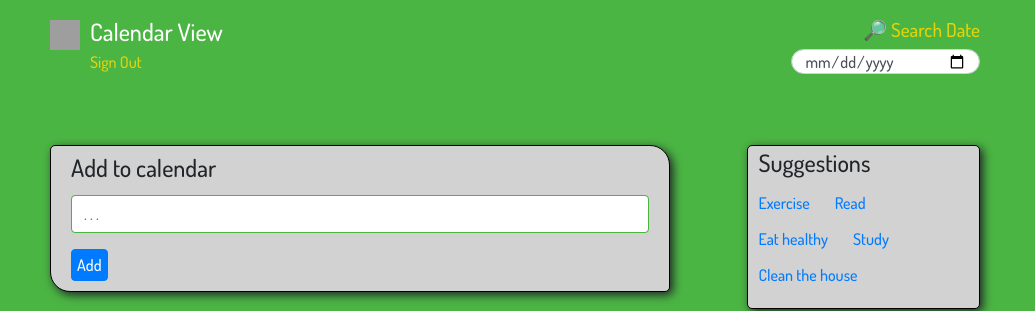
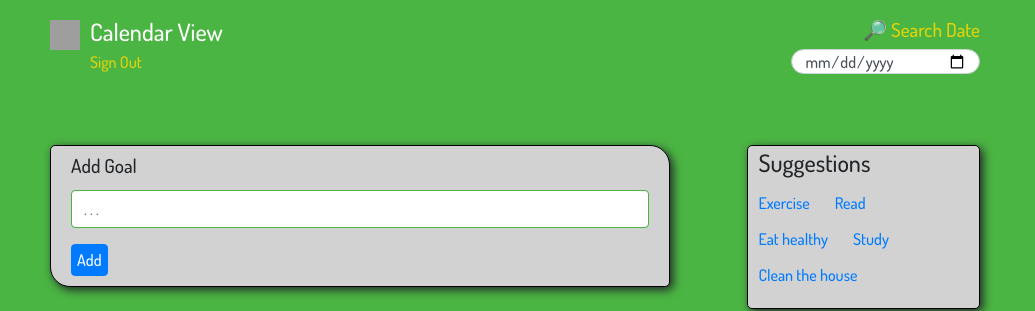
Before and after one commit to JKrayg/successList, a React (Create React App) app in the folder client/: page /Home in a window 1280 px wide. Shown: the top 311 px of the page, without its empty margins (125-1160 px from the left). Built offline with nearby package versions, Linux system fonts and the light colour scheme; no server answers; sample sign-in values are in the browser's storage; grey boxes are pictures that could not be loaded.

Commit message:
last push

```diff
--- a/client/public/index.html
+++ b/client/public/index.html
@@ -14,6 +14,7 @@
     <link rel="stylesheet" href="https://stackpath.bootstrapcdn.com/bootstrap/4.5.0/css/bootstrap.min.css" integrity="sha384-9aIt2nRpC12Uk9gS9baDl411NQApFmC26EwAOH8WgZl5MYYxFfc+NcPb1dKGj7Sk" crossorigin="anonymous">
     <link href="https://fonts.googleapis.com/css2?family=Dosis:wght@500&display=swap" rel="stylesheet">
     <link rel="stylesheet" href="./index.css">
+    <link rel="manifest" href="../src/manifest.json">
     <title>SuccessList</title>
   </head>
   <body>
--- a/client/src/components/Contact/index.js
+++ b/client/src/components/Clock/Contact/index.js
@@ -1,5 +1,5 @@
 import React from 'react';
-import Header from "../Header"
+import Header from "../../Header"
 
 function Contact() {
     return (
--- a/client/src/components/GoalForm/index.js
+++ b/client/src/components/GoalForm/index.js
@@ -8,7 +8,7 @@ function GoalForm(props)  {
                 <div style = {{marginTop: "70px"}} className = "container">
                     <div className = "row">
                         <div style = {mainCon} className = "col-md-8">
-                            <h1 style = {{fontFamily: 'Dosis, sans-serif', fontSize: "1.5rem", marginBottom: "15px"}}>Add to calendar</h1>
+                            <h1 style = {{fontFamily: 'Dosis, sans-serif', fontSize: "1.2rem", marginBottom: "15px"}}>Add Goal</h1>
                             <div className="form-group">
                                 <input
                                 style = {{ border: "1px solid #4BB543", fontFamily: 'Dosis, sans-serif'}}
--- a/package.json
+++ b/package.json
@@ -4,7 +4,7 @@
   "description": "",
   "main": "server.js",
   "scripts": {
-    "start": "if-env NODE_ENV=production && npm run start:prod || npm run start:dev",
+    "start": "if-env NODE_ENV=production && npm run start:prod || npm run start:dev || http-server -c-1 -p 8080",
     "start:prod": "node server.js",
     "start:dev": "concurrently \"nodemon --ignore 'client/*'\" \"npm run client\"",
     "client": "cd client && npm run start",
@@ -26,6 +26,7 @@
     "express": "^4.16.3",
     "firebase": "^7.16.1",
     "gh-pages": "^3.1.0",
+    "http-server": "^0.12.3",
     "if-env": "^1.0.4",
     "jquery": "^3.5.1",
     "moment": "^2.27.0",
```
Also changed, not shown: client/src/manifest.json (added), 1 other file (tests, documents, lock files or other folders).
